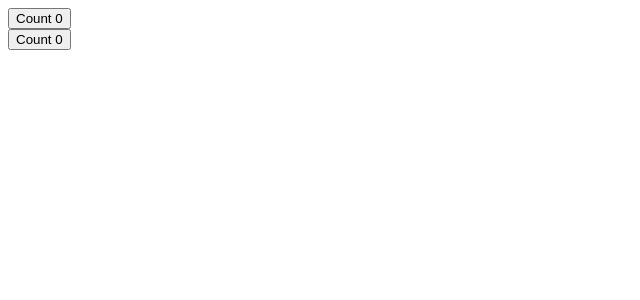
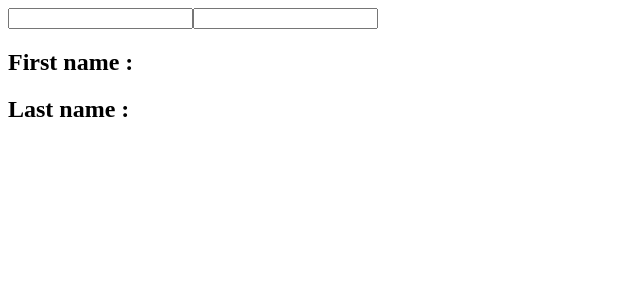
Before and after one commit to SaqibSattar/learning-react-hooks, a React (Vite) app: page / in a window 1280 px wide. Shown: the top 300 px of the page, without its empty margins (0-640 px from the left). Built offline with nearby package versions, Linux system fonts and the light colour scheme.

Commit message:
implement useState with object

```diff
--- a/src/App.jsx
+++ b/src/App.jsx
@@ -1,15 +1,20 @@
-import './App.css'
-import ClassCounter from './components/ClassCounter'
-import HookCounter from './components/HookCounter'
+import "./App.css";
+import ClassCounter from "./components/ClassCounter";
+import ClassCounterTwo from "./components/ClassCounterTwo";
+import HookCounter from "./components/HookCounter";
+import HookCounterThree from "./components/HookCounterThree";
+import HookCounterTwo from "./components/HookCounterTwo";
 
 function App() {
-
   return (
     <>
-    <ClassCounter />
-    <HookCounter />
+    <HookCounterThree />
+      {/* <ClassCounterTwo />
+      <HookCounterTwo />
+      <HookCounter />
+      <ClassCounter /> */}
     </>
-  )
+  );
 }
 
-export default App
+export default App;
--- /dev/null
+++ b/src/components/HookCounterThree.jsx
@@ -0,0 +1,22 @@
+import React, { useState } from "react";
+
+const HookCounterThree = () => {
+  const [name, setName] = useState({firstName: '', lastName: ''});
+
+  return (
+    <div>
+    <input type="text"
+    value={name.firstName}
+    onChange={(e) => { setName({ ...name, firstName: e.target.value }) }}
+    />
+    <input type="text"
+    value={name.lastName}
+    onChange={(e) => { setName({ ...name, lastName: e.target.value }) }}
+    />
+    <h2>First name : {name.firstName}</h2>
+    <h2>Last name : {name.lastName}</h2>
+    </div>
+  );
+};
+
+export default HookCounterThree;
```
